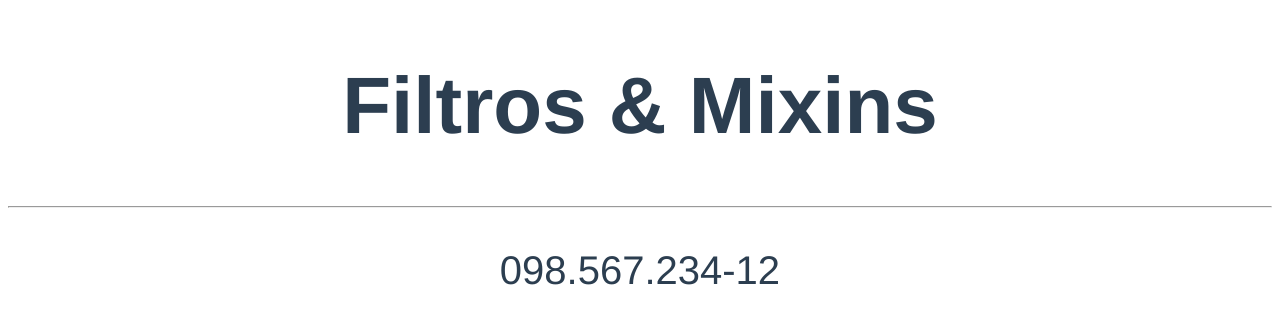
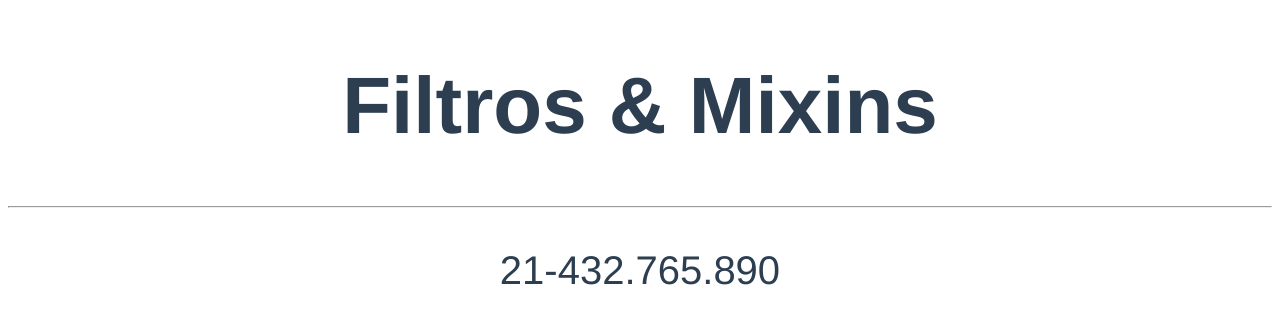
Before and after one commit to josemalcher/CODE3R-Curso-VueJS-2-O-Guia-Completo-incl-Vue-Router-Vuex, a Vue app in the folder Secao-13-Melhorando-sua-App-com-Filtros-e-Mixins/195-Introducao-do-Modulo/filtros-mixins-exercicios/: page / in a window 1280 px wide. Shown: the top 324 px of the page. Built offline with nearby package versions, Linux system fonts and the light colour scheme.

Commit message:
Seção 13: Melhorando sua App com Filtros e Mixins - 197. Filtro Global e Como Encadear Múltiplos Filtros

```diff
--- a/Secao-13-Melhorando-sua-App-com-Filtros-e-Mixins/195-Introducao-do-Modulo/filtros-mixins-exercicios/src/App.vue
+++ b/Secao-13-Melhorando-sua-App-com-Filtros-e-Mixins/195-Introducao-do-Modulo/filtros-mixins-exercicios/src/App.vue
@@ -2,7 +2,7 @@
   <div id="app">
     <h1>Filtros & Mixins</h1>
     <hr>
-    <p>{{ cpf | cpf }}</p>
+    <p>{{ cpfAluno | cpf | inverter}}</p>
   </div>
 </template>
 
@@ -10,7 +10,7 @@
 export default {
   data() {
     return {
-      cpf: '09856723412'
+      cpfAluno: '09856723412'
     }
   },
   filters: {
--- a/Secao-13-Melhorando-sua-App-com-Filtros-e-Mixins/195-Introducao-do-Modulo/filtros-mixins-exercicios/src/main.js
+++ b/Secao-13-Melhorando-sua-App-com-Filtros-e-Mixins/195-Introducao-do-Modulo/filtros-mixins-exercicios/src/main.js
@@ -3,6 +3,10 @@ import App from './App.vue'
 
 Vue.config.productionTip = false
 
+Vue.filter('inverter', function (valor) {
+	return valor.split('').reverse().join('');
+});
+
 new Vue({
 	render: h => h(App)
 }).$mount('#app')
```
Also changed, not shown: 1 other file (tests, documents, lock files or other folders).
